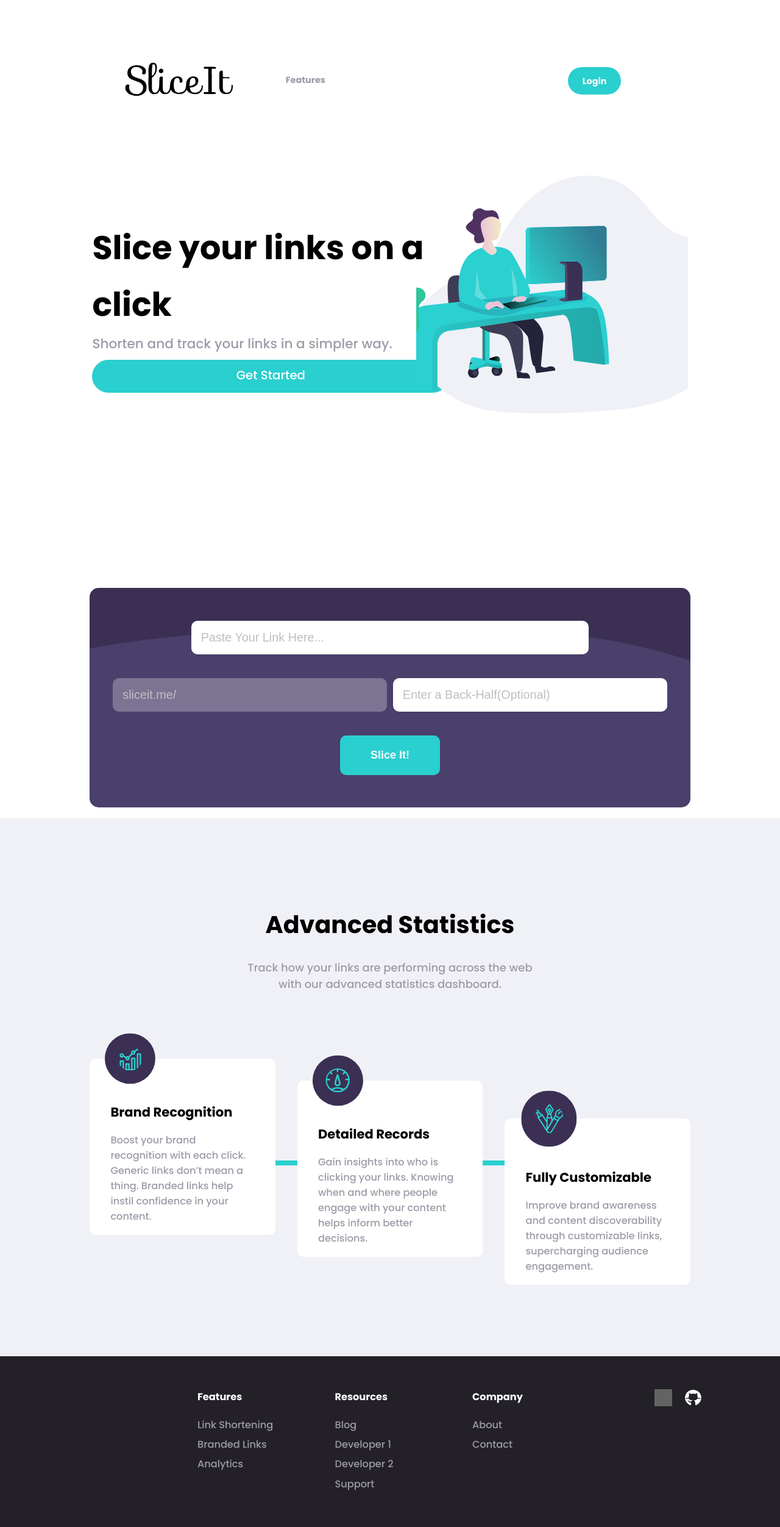
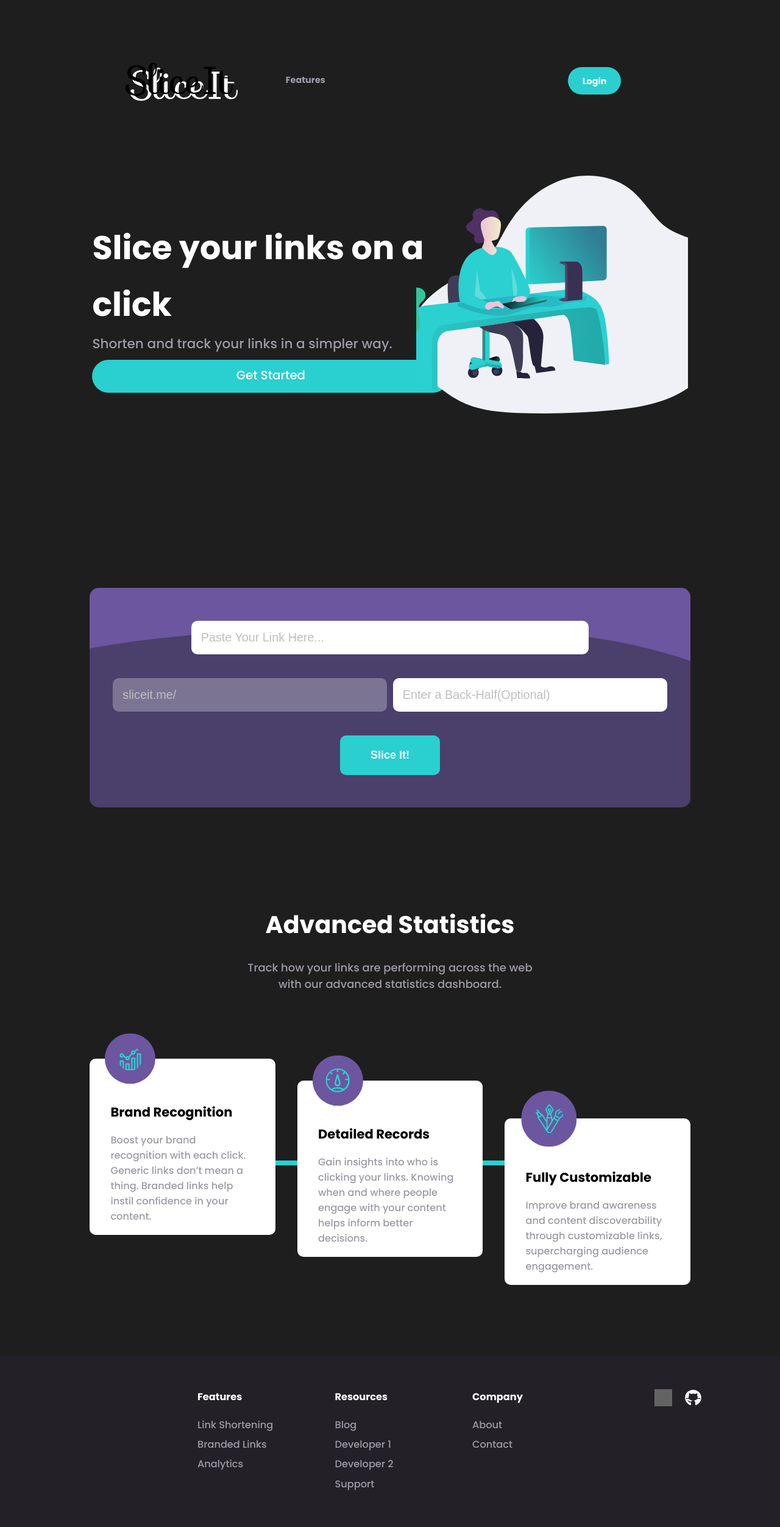
Before and after one commit to akkupy/sliceit, a Django app: page / in a window 1280 px wide. Shown: the whole page at 61% size. Run offline with Django 4.2, Linux system fonts and the light colour scheme; tables that the repository leaves empty hold one stand-in row (values such as "Sample post"); grey boxes are pictures that could not be loaded.

Commit message:
Switched to dark mode

```diff
--- a/web/static/css/styles.css
+++ b/web/static/css/styles.css
@@ -4,13 +4,14 @@
   --body-font: "Poppins", sans-serif;
   --cyan: hsl(180, 66%, 49%);
   --light-cyan: #9be3e2;
-  --dark-violet: hsl(257, 27%, 26%);
+  --dark-violet: hsl(258, 30%, 48%);
   --red: hsl(0, 87%, 67%);
   --gray: hsl(0, 0%, 75%);
   --grayish-violet: hsl(257, 7%, 63%);
   --very-dark-blue: hsl(255, 11%, 22%);
   --very-dark-violet: hsl(260, 8%, 14%);
   --white: rgb(255, 255, 255);
+  --black: rgb(31, 30, 30);
 }
 
 * {
@@ -23,7 +24,7 @@ html {
 }
 body {
   font-family: var(--body-font);
-  background-color: var(--white);
+  background-color: var(--black);
   -ms-overflow-style: none; /* for Internet Explorer, Edge */
   scrollbar-width: none; /* for Firefox */
   overflow-y: scroll;
@@ -82,6 +83,7 @@ li {
 .fa-solid.fa-bars {
   font-size: 2rem;
   display: none;
+  color: var(--white);
 }
 
 /** Cyan Btns **/
@@ -127,7 +129,7 @@ li {
   position: relative;
   display: grid;
   grid-template-columns: 40rem auto;
-  background-color: var(--white);
+  background-color: var(--black);
   margin: 0 auto;
   width: 80%;
   height: 28.5rem;
@@ -157,6 +159,7 @@ h1 {
   font-size: 4.2rem;
   font-weight: 700;
   line-height: 5.2rem;
+  color: var(--white);
 }
 .section-1 {
   overflow-x: none;
@@ -287,11 +290,15 @@ h1 {
   display: flex;
   flex-direction: column;
   align-items: center;
-  background-color: #f0f1f6;
+  background-color: var(--black);
   z-index: 0;
   padding-bottom: 6.5rem;
   margin-top: 11rem;
   gap: 1rem;
+}
+
+#feature {
+  color: var(--white);
 }
 
 /** Shortening **/
@@ -987,6 +994,7 @@ footer {
 }
 
 #profileLinks tr:nth-child(even){background-color: #f2f2f2;}
+#profileLinks tr:nth-child(odd){background-color: #eeeeee;}
 
 #profileLinks tr:hover {background-color: #ddd;}
 
```
